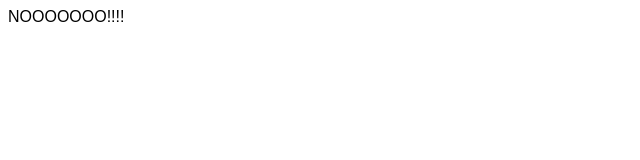
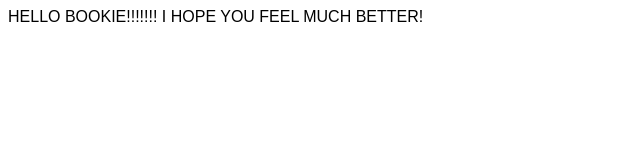
Before and after one commit to SadatMustafa/SadatMustafa.github.io, a plain HTML site: page index.html in a window 1280 px wide. Shown: the whole page, without its empty margins (0-640 px from the left). Drawn offline with Linux system fonts and the light colour scheme.

Commit message:
Update index.html

```diff
--- a/index.html
+++ b/index.html
@@ -9,5 +9,6 @@
 
 
 <p class="title">
-    NOOOOOOO!!!!
+    HELLO BOOKIE!!!!!!! I HOPE YOU FEEL MUCH BETTER!
+
 </p>
```
